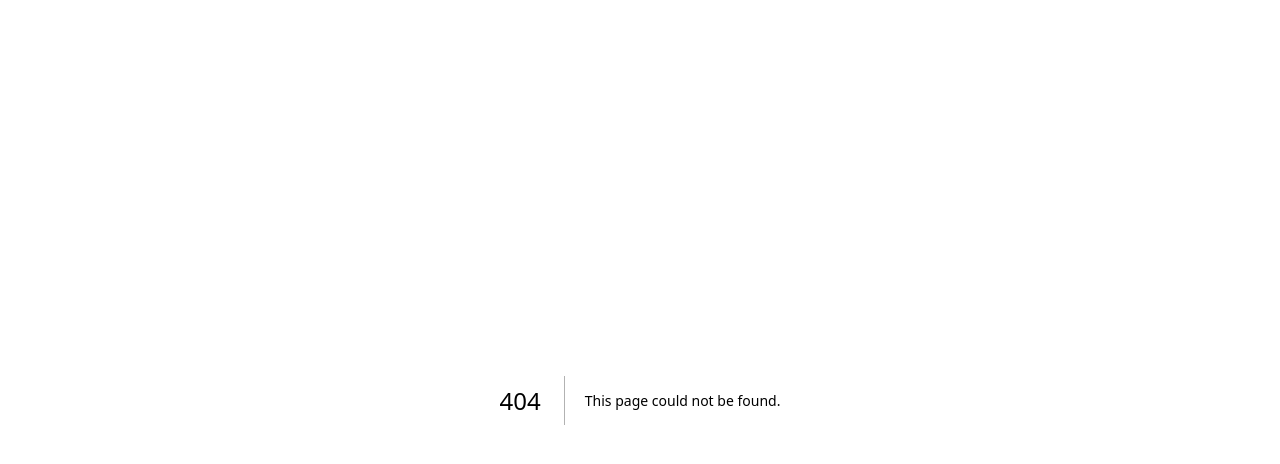
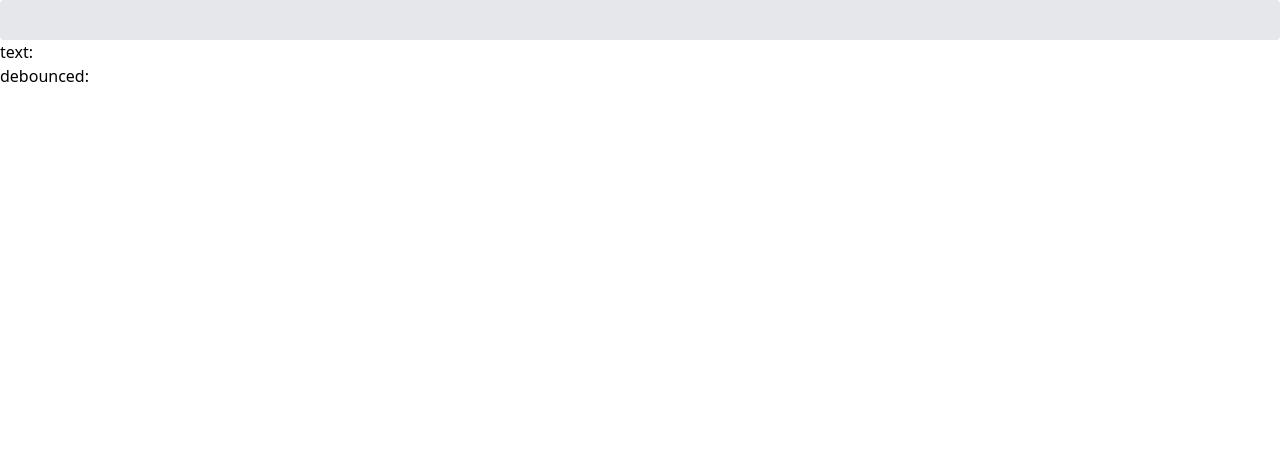
Before and after one commit to brandonysli/storagehub, a Next.js app: page /components/TextInput in a window 1280 px wide. Before the commit this address had no page. Shown: the top 464 px of the page. Built offline with nearby package versions, Linux system fonts and the light colour scheme.

Commit message:
Set up debounced textfield component

```diff
--- a/src/pages/components/Map.tsx
+++ b/src/pages/components/Map.tsx
@@ -14,15 +14,15 @@ const containerStyle = {
 
 
 
-type Props = {
+type Coords = {
   lat:number;
   lng:number;
 }
 
-const Map = (props:Props) => {
+const Map = (coords:Coords) => {
   const center = {
-    lat: props.lat,
-    lng: props.lng
+    lat: coords.lat,
+    lng: coords.lng
   };
   return (
     <LoadScript
--- /dev/null
+++ b/src/pages/components/TextInput.tsx
@@ -0,0 +1,22 @@
+//use Throttling and Debouncing
+import React, { useState } from 'react'
+import useDebounce from '../hooks/useDebounce';
+const TextInput = () => {
+    const [textInput, setTextInput] = useState('');
+    const debouncedValue = useDebounce(textInput,200)
+    return (
+        <>
+        <div>
+        <input className = "bg-gray-200 appearance-none border-2 border-gray-200 rounded w-full py-2 px-4 text-gray-700 leading-tight focus:outline-none focus:bg-white focus:border-sky-500"
+            type="text"
+            value={textInput}
+            onChange={(e) => setTextInput(e.target.value)}
+        />
+        </div>
+        <p>text: {textInput}</p>
+        <p>debounced: {debouncedValue} </p>
+        </>
+    )
+}
+
+export default TextInput;
--- /dev/null
+++ b/src/pages/hooks/useDebounce.tsx
@@ -0,0 +1,20 @@
+import {useEffect, useState} from 'react'
+
+function useDebounce<T>(value:T,delay?:number){
+
+    const[debouncedValue,setDebouncedValue] = useState<T>(value);
+
+    useEffect(()=>{
+        const timer = setTimeout( () => {
+            setDebouncedValue(value);
+        }, delay || 500);
+
+        return () => {
+            clearTimeout(timer);
+        }
+    },[value,delay]);
+
+    return debouncedValue;
+}
+
+export default useDebounce
--- a/src/pages/index.tsx
+++ b/src/pages/index.tsx
@@ -4,6 +4,7 @@ import { Inter } from '@next/font/google'
 import styles from '@/styles/Home.module.css'
 import NavBar from './components/NavBar'
 import Map from './components/Map'
+import TextInput from './components/TextInput'
 import React from 'react'
 
 const inter = Inter({ subsets: ['latin'] })
@@ -21,6 +22,7 @@ export default function Home() {
       <main className={styles.main}>
 
         <span> Test here or below... </span>
+        <TextInput/>
         <Map lat={ 42.454323} lng={ -76.475266}/>
       </main>
     </>
```
